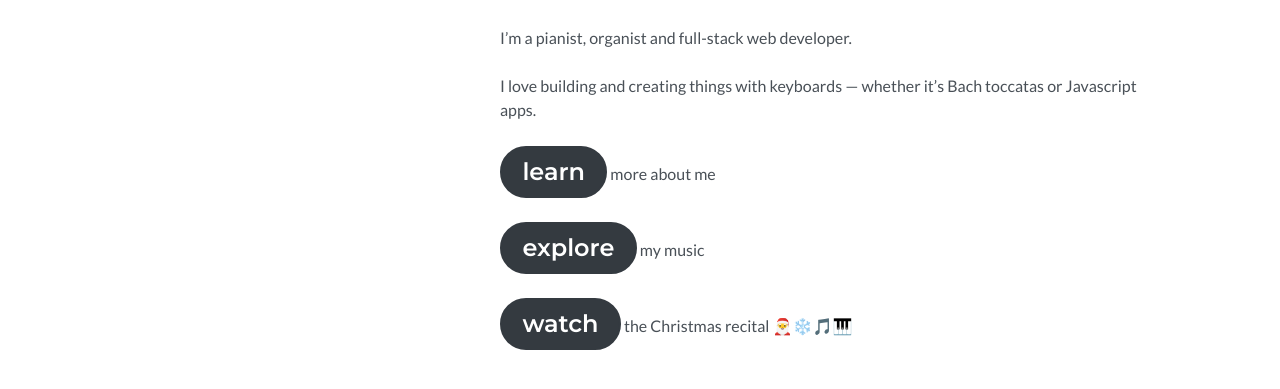
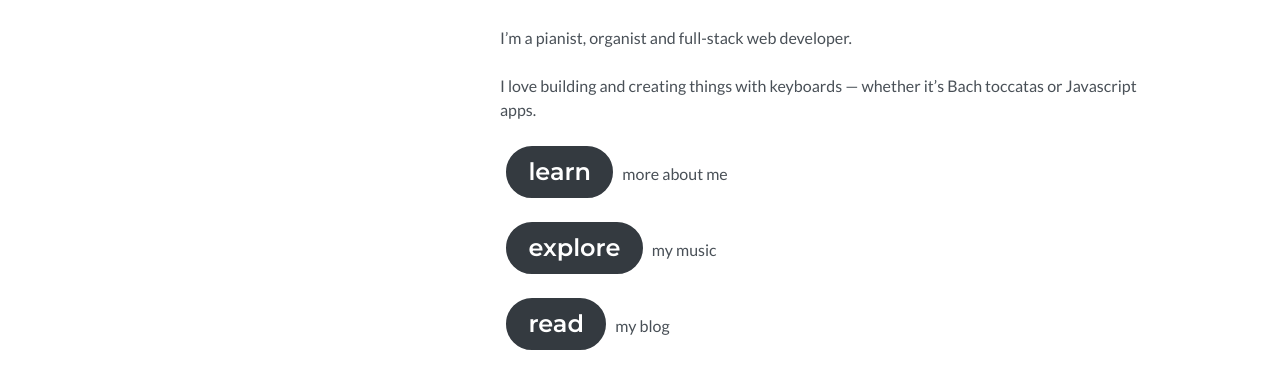
Before and after one commit to bradleyburgess/bradley-burgess.com_v2, a Gatsby site: page / in a window 1280 px wide. Shown: the part 667-1056 px from the top of the page. Built offline with nearby package versions, Linux system fonts and the light colour scheme; Gatsby itself is replaced by a stand-in of ours.

Commit message:
Removed Christmas recital; added blog; added  to s

```diff
--- a/src/pages/index.jsx
+++ b/src/pages/index.jsx
@@ -28,17 +28,14 @@ const IndexPage = ({ data }) => {
 
       <div id="call-to-action" className={styles.callToAction}>
         <FlowText>
-          <Button to="/about">learn</Button> more about me
+          <Button to="/about" inline>learn</Button> more about me
         </FlowText>
         <FlowText>
-          <Button to="/music">explore</Button> my music
+          <Button to="/music" inline>explore</Button> my music
         </FlowText>
         <FlowText>
-          <Button to="/christmas-recital-2020">watch</Button> the Christmas recital 🎅❄️🎵🎹
+          <Button to="/blog" inline>read</Button> my blog
         </FlowText>
-        {/* <FlowText> */}
-        {/*   <Button to="/blog">read</Button> my blog */}
-        {/* </FlowText> */}
       </div>
     </Layout>
   )
```
